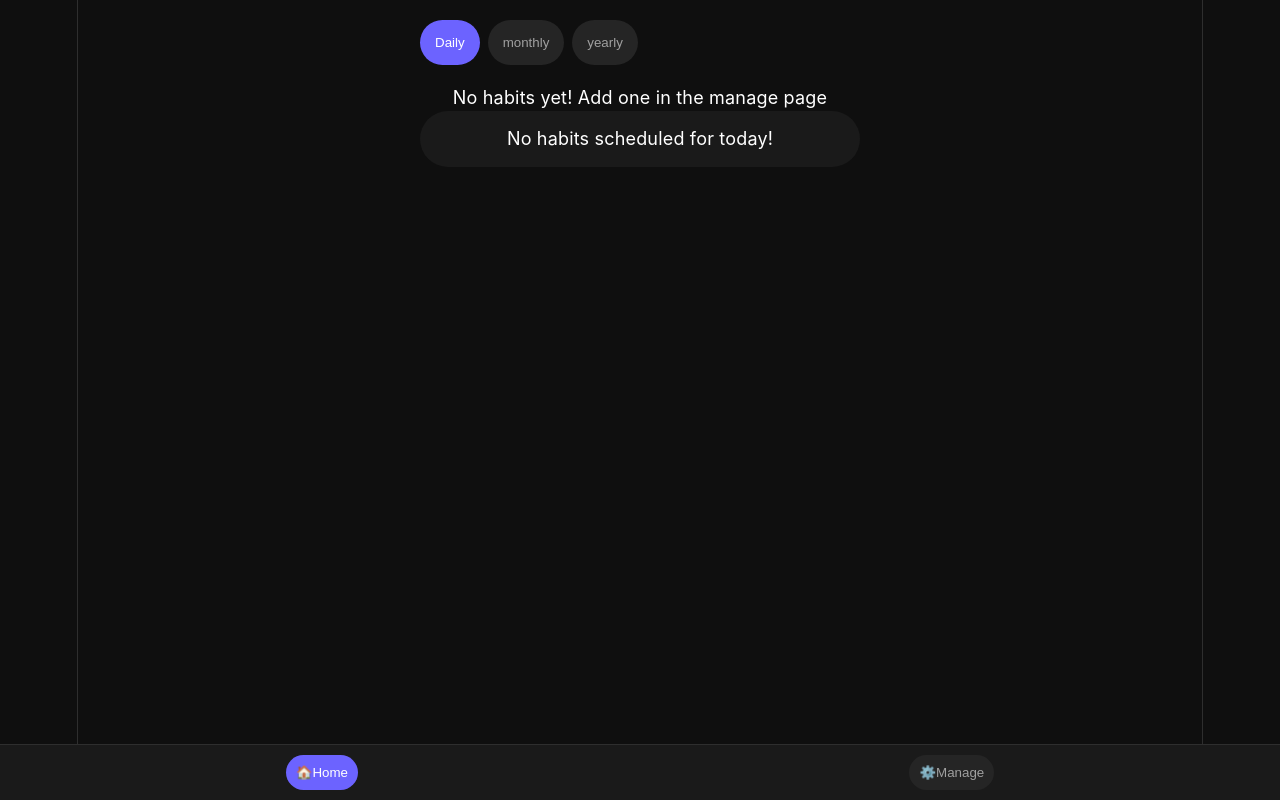
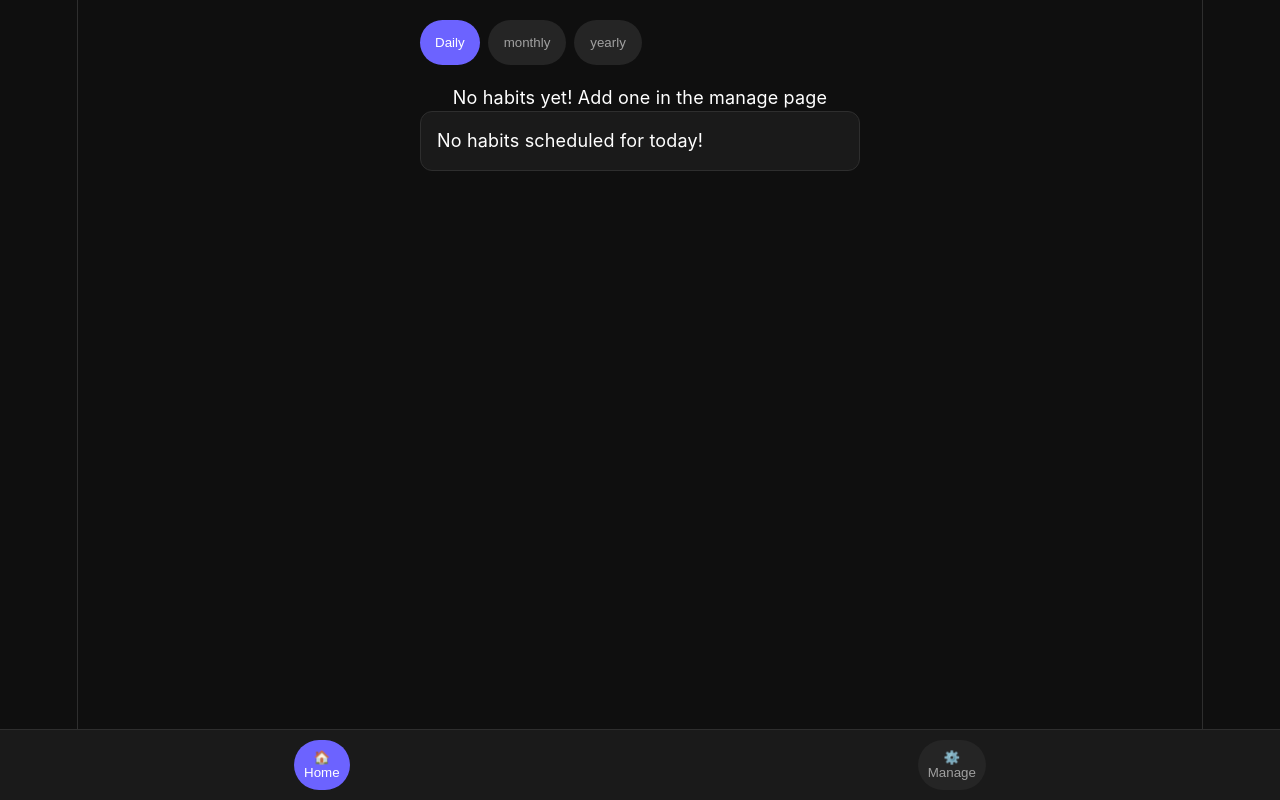
Before and after one commit to bytequestlog-spec/habit-tracker, a React (Vite) app: page / in a window 1280 px wide. Built offline with nearby package versions, Linux system fonts and the light colour scheme.

Commit message:
fixed dailyView styling

```diff
--- a/src/components/DailyView.jsx
+++ b/src/components/DailyView.jsx
@@ -18,10 +18,13 @@ function DailyView({ habits, setHabits }) {
       {visibleHabits.length === 0 && <p>No habits scheduled for today!</p>}
       {visibleHabits.map((habit, index) => (
         <div key={index}>
-          <span>{habit.name}</span>
+          <span className="habit-name">{habit.name}</span>
+          <div className="habit-action">
+            <span className="streak">{habit.streak}🔥</span>
             <input
               type="checkbox"
               checked={habit.completedDates[todayString] === true}
+              className="habit-checkbox"
               onChange={(e) => {
                 const updatedHabit = {
                   ...habit,
@@ -43,7 +46,7 @@ function DailyView({ habits, setHabits }) {
                 setHabits(updatedHabits);
               }}
             ></input>
-          <span>{habit.streak}🔥</span>
+
             <button
               onClick={() => setHabits(habits.filter((h) => h !== habit))}
               className="remove-btn"
@@ -51,6 +54,7 @@ function DailyView({ habits, setHabits }) {
               remove
             </button>
           </div>
+        </div>
       ))}
     </div>
   );
--- a/src/styles/App.css
+++ b/src/styles/App.css
@@ -207,7 +207,8 @@
   color: var(--text-secondary);
   border: none;
   border-radius: 50px;
-  padding: 15px;
+  padding: 8px 16px;
+  cursor: pointer;
 }
 
 .view-btn.active {
--- a/src/styles/BottomNav.css
+++ b/src/styles/BottomNav.css
@@ -20,6 +20,8 @@
   color: var(--text-secondary);
   border: none;
   cursor: pointer;
+  display: flex;
+  flex-direction: column;
 }
 
 .nav-tab.active {
--- a/src/styles/DailyView.css
+++ b/src/styles/DailyView.css
@@ -1,11 +1,31 @@
 .habit-row {
   background-color: var(--bg-secondary);
-  padding: 12px;
-  border-radius: 40px;
-  padding: 15px;
+  border: 1px solid var(--border);
+  border-radius: 12px;
+  padding: 16px;
+  margin-bottom: 10px;
+  display: flex;
+  justify-content: space-between;
+  align-items: center;
   flex-direction: row;
 }
 
+.habit-name {
+  font-size: 16px;
+  color: var(--text-primary);
+  font-weight: 500;
+}
+
+.habit-action {
+  display: flex;
+  align-items: center;
+  gap: 10px;
+}
+
+.streak {
+  color: var(--success);
+  font-size: 14px;
+}
 .remove-btn {
   background-color: rgb(129, 22, 22);
   border: none;
```
Lines whose indentation alone changed are shown as unchanged.
